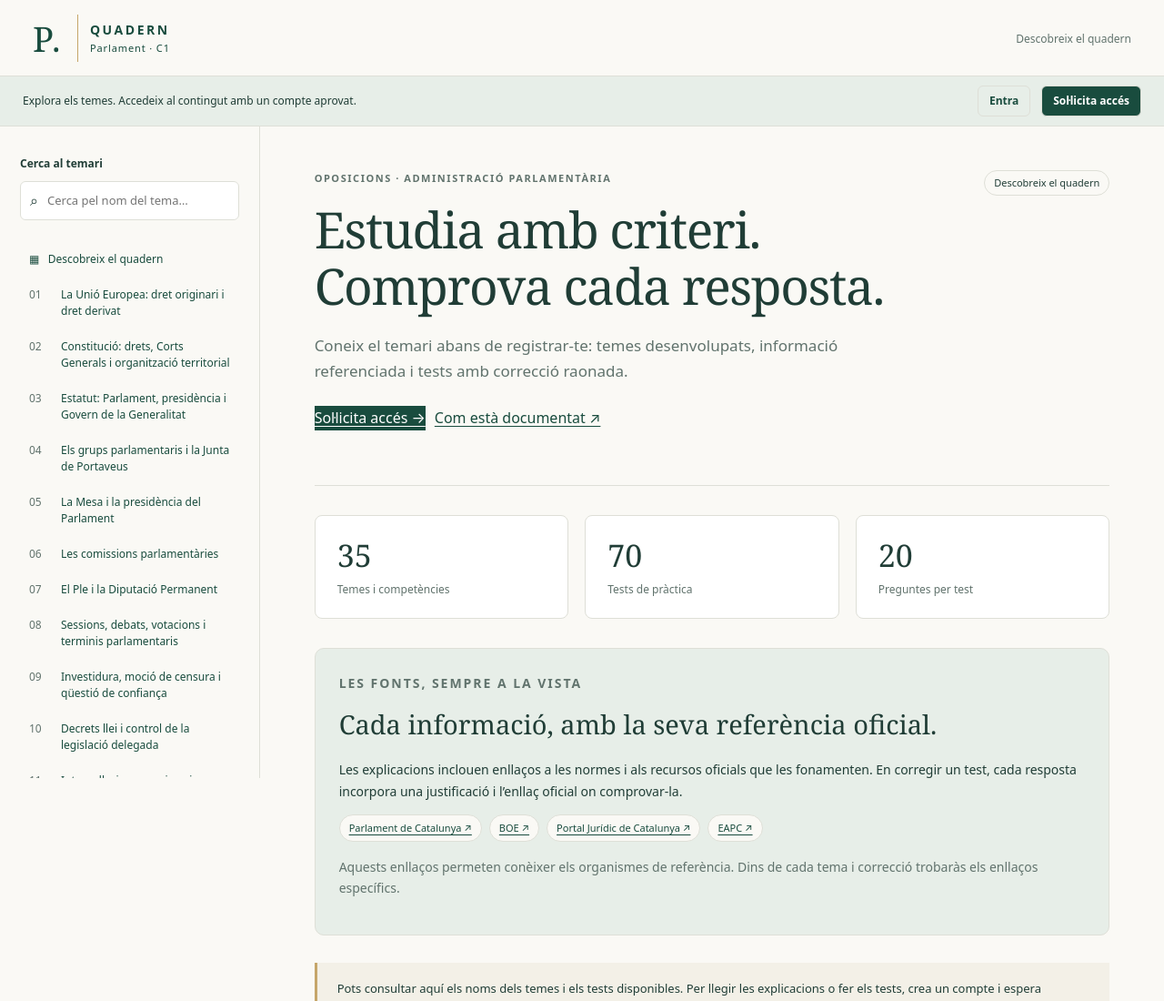
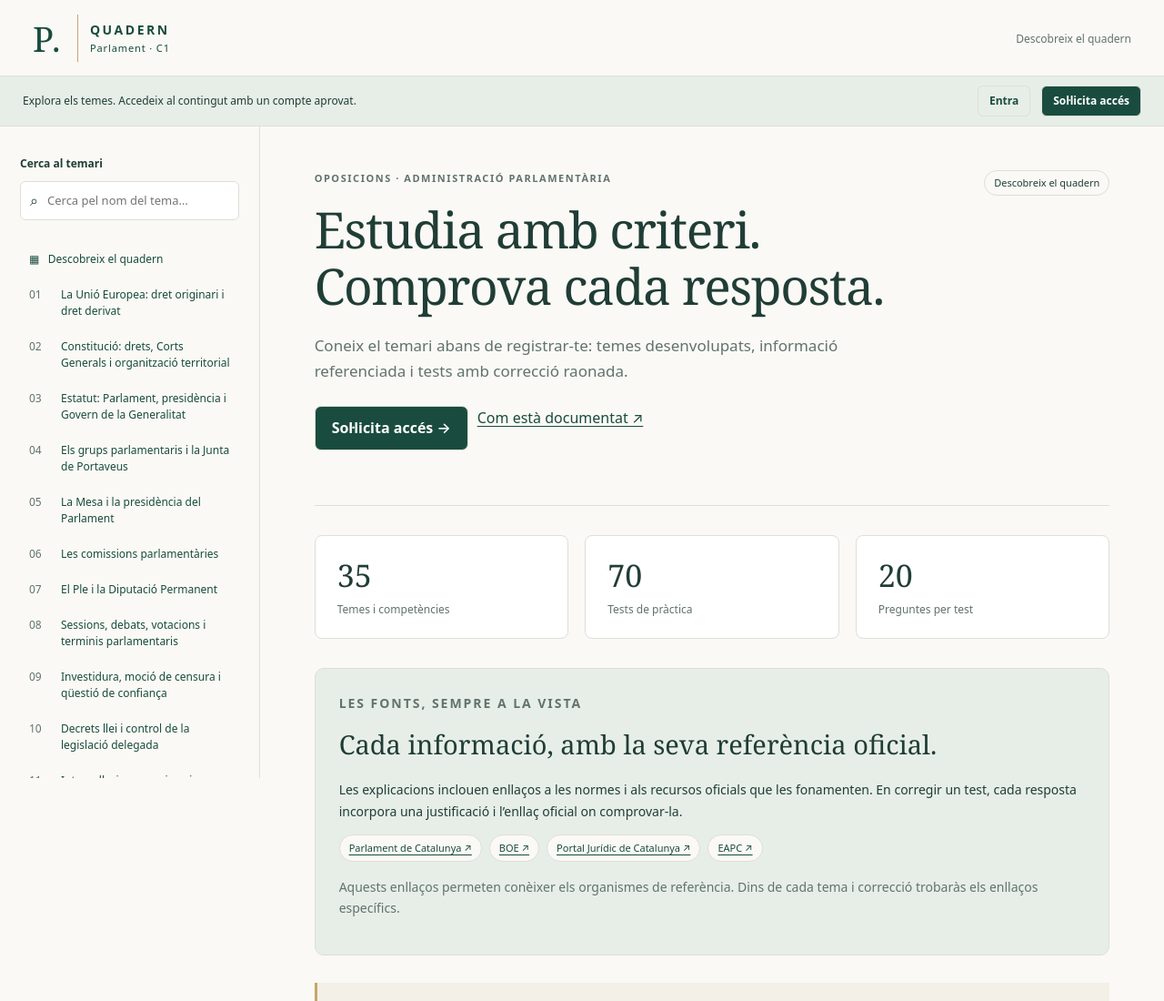
Before and after one commit to MarcRomeroSimo/opo, a plain HTML site: page index.html in a window 1280 px wide. Shown: the top 1100 px of the page at 91% size. Drawn offline with Linux system fonts and the light colour scheme.

Commit message:
Ajusta els botons de la portada pública

```diff
--- a/auth.css
+++ b/auth.css
@@ -21,3 +21,5 @@
 .preview-card-actions a:first-child{margin-right:auto}.preview-group{margin-top:38px}
 #preview-actions span{margin-right:auto}#preview-actions a{padding:6px 12px;border:1px solid var(--line);border-radius:6px;text-decoration:none;font-size:12px;font-weight:600}
 @media(max-width:720px){.preview-proof{padding:20px}.preview-proof h2{font-size:25px}#preview-actions{padding:12px 18px}#preview-actions span{flex-basis:100%}}
+
+a.button{display:inline-flex;align-items:center;justify-content:center;padding:10px 18px;border:1px solid var(--line);border-radius:7px;text-decoration:none;font-weight:600}
--- a/index.html
+++ b/index.html
@@ -1,3 +1,3 @@
 <!doctype html>
-<html lang="ca"><head><meta charset="utf-8"><meta name="viewport" content="width=device-width, initial-scale=1"><meta name="theme-color" content="#173f36"><meta name="description" content="Temari d'estudi del Parlament de Catalunya: fonts oficials i tests justificats."><title>Quadern · Parlament C1</title><link rel="stylesheet" href="styles.css"><link rel="stylesheet" href="auth.css?v=20261030-preview5"><script defer src="catalog.js?v=20261030-preview5"></script><script defer src="preview.js?v=20261030-preview5"></script><script defer src="auth-config.js"></script><script defer src="auth.js?v=20261030-preview5"></script><script defer src="secure-app.js?v=20261030-preview5"></script></head>
+<html lang="ca"><head><meta charset="utf-8"><meta name="viewport" content="width=device-width, initial-scale=1"><meta name="theme-color" content="#173f36"><meta name="description" content="Temari d'estudi del Parlament de Catalunya: fonts oficials i tests justificats."><title>Quadern · Parlament C1</title><link rel="stylesheet" href="styles.css"><link rel="stylesheet" href="auth.css?v=20261030-preview6"><script defer src="catalog.js?v=20261030-preview6"></script><script defer src="preview.js?v=20261030-preview6"></script><script defer src="auth-config.js"></script><script defer src="auth.js?v=20261030-preview6"></script><script defer src="secure-app.js?v=20261030-preview6"></script></head>
 <body><a class="skip" href="#main">Salta al contingut</a><header class="top"><a class="brand" href="#"><span class="mark">P.</span><span>QUADERN <small>Parlament · C1</small></span></a><div class="top-actions"><span class="local-note">El teu progrés es desa al teu compte</span><button id="menu-toggle" aria-expanded="false" aria-controls="sidebar">Temari ☰</button></div></header><div class="shell"><aside id="sidebar"><label for="search">Cerca al temari</label><div class="searchbox"><span aria-hidden="true">⌕</span><input id="search" type="search" placeholder="Tema, concepte o article…" autocomplete="off"></div><nav id="nav" aria-label="Temari"></nav><div class="aside-foot"><a href="#fonts">Fonts i criteris d'estudi ↗</a><button id="export-progress">Desa el meu progrés</button><label class="import-label" for="import-progress">Recupera un progrés desat</label><input id="import-progress" type="file" accept="application/json" hidden></div></aside><main id="main" tabindex="-1"><p role="status">Carregant el quadern…</p></main></div><div id="toast" role="status" aria-live="polite"></div><footer>Quadern personal d’estudi · No és una publicació del Parlament. <a href="#fonts">Fonts, versions i llicències</a></footer></body></html>
```
Also changed, not shown: acces.html (+1 -1 lines).
